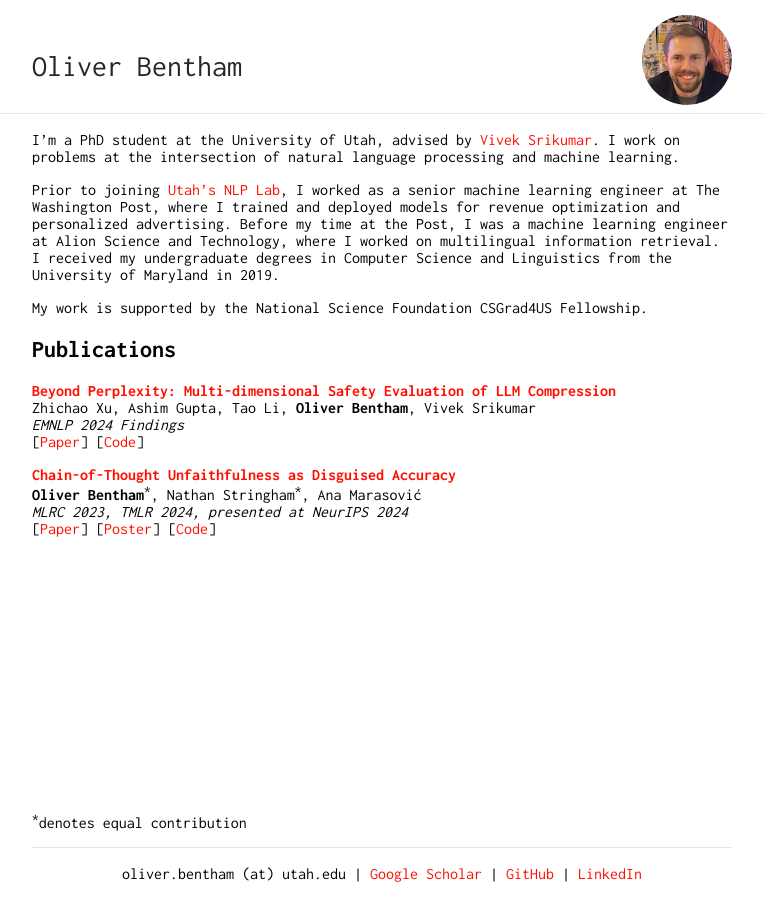
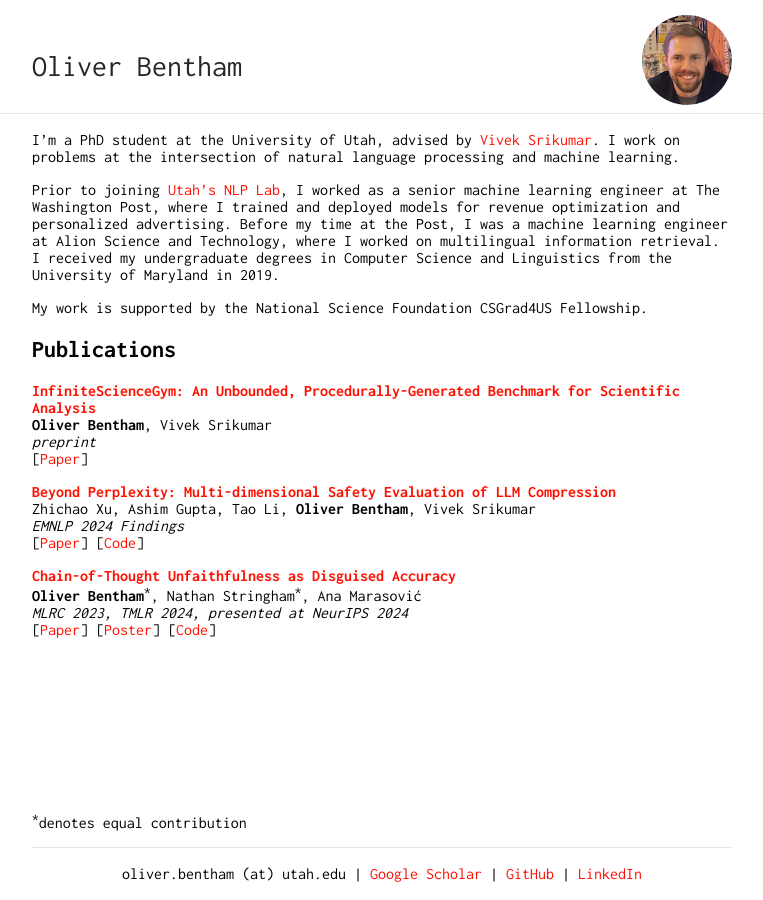
Before and after one commit to obentham/oliverbentham, a Jekyll site: the page built from index.md, in a window 1280 px wide. Shown: the whole page, without its empty margins (258-1021 px from the left). Built offline with Jekyll 4.4.1, drawn with Linux system fonts in a browser that asks for light colours.

Commit message:
add InfiniteScienceGym

```diff
--- a/index.md
+++ b/index.md
@@ -10,6 +10,10 @@ My work is supported by the National Science Foundation CSGrad4US Fellowship.
 
 
 ## Publications
+<span class="paper-title">[**InfiniteScienceGym: An Unbounded, Procedurally-Generated Benchmark for Scientific Analysis**](https://arxiv.org/abs/2604.13201)</span> \\
+**Oliver Bentham**, Vivek Srikumar \\
+*preprint* \\
+[[Paper](https://arxiv.org/abs/2604.13201)]
 
 <span class="paper-title">[**Beyond Perplexity: Multi-dimensional Safety Evaluation of LLM Compression**](https://arxiv.org/abs/2407.04965)</span> \\
 Zhichao Xu, Ashim Gupta, Tao Li, **Oliver Bentham**, Vivek Srikumar \\
```
